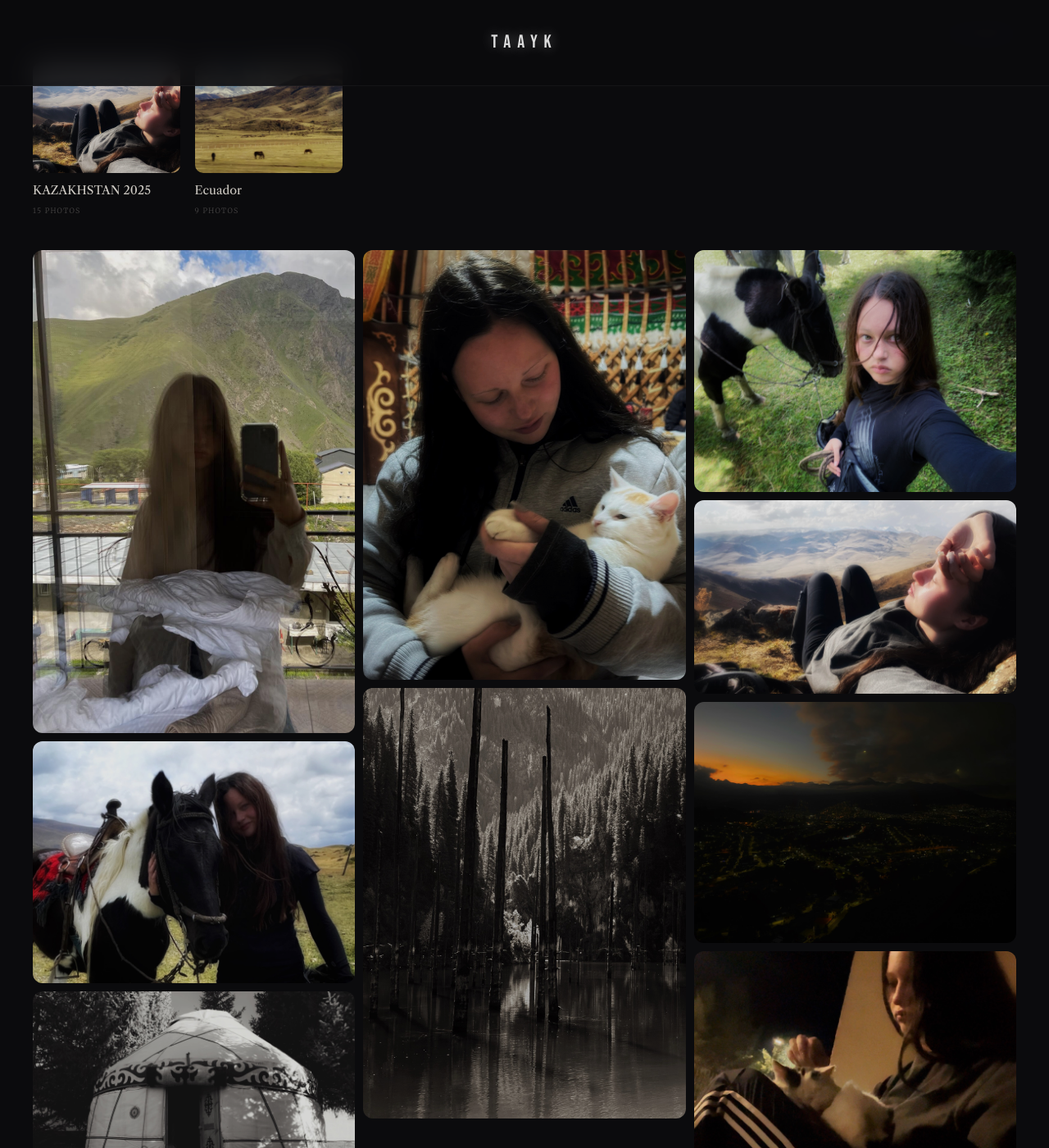
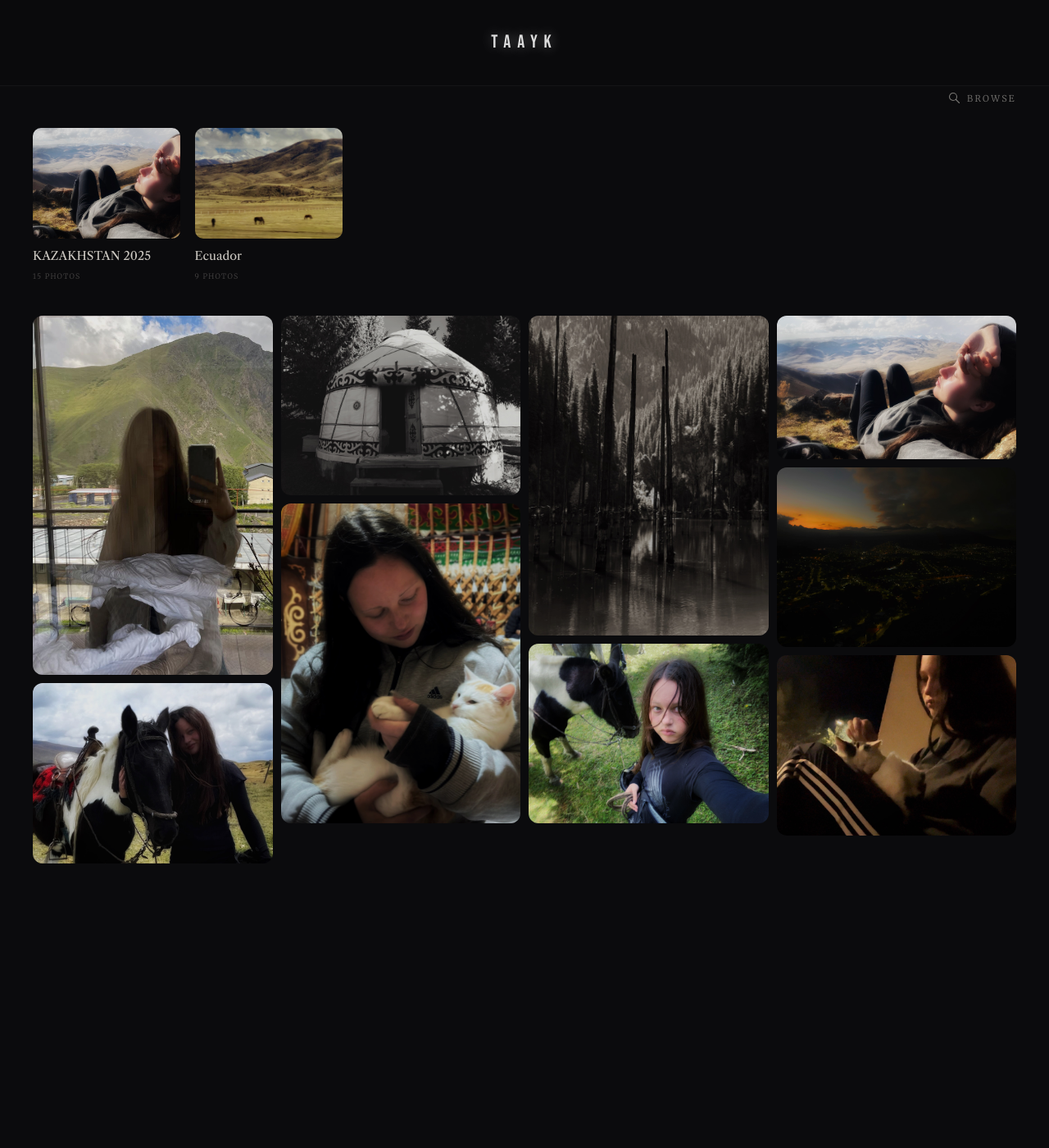
Before and after one commit to maviawa/maviawa.github.io, a Jekyll site: the page built from albums.html, in a window 1280 px wide and 1400 px high. Shown: the whole window at 82% size. Built offline with Jekyll 4.4.1, drawn with Linux system fonts in a browser that asks for light colours.

Commit message:
photos feed 4 columns, album pages 2/4 columns

```diff
--- a/_layouts/album.html
+++ b/_layouts/album.html
@@ -121,7 +121,7 @@ layout: default
 @media (max-width: 480px) {
   .album-page__grid { columns: 1; }
 }
-</style>
+.album-page__header{margin-bottom:2rem !important;}.album-page__grid{columns:4 !important;column-gap:10px !important;max-width:1300px !important;}.album-photo{margin-bottom:10px !important;border-radius:10px !important;}@media (max-width:768px){.album-page{padding:1.2rem 1.2rem 5rem !important;}.album-page__grid{columns:2 !important;column-gap:8px !important;}.album-photo{margin-bottom:8px !important;border-radius:8px !important;}}</style>
 
 <script>
 function openPhoto(src) {
--- a/albums.html
+++ b/albums.html
@@ -4,7 +4,7 @@ title: Photos
 ---
 
 <style>
-.ph-page { min-height: 100vh; background: #0b0b0d; padding-top: 0; }
+.ph-page { min-height: 100vh; background: #0b0b0d; padding-top: 80px; }
 .ph-top { display: flex; justify-content: flex-end; align-items: center; padding: 2rem 2.5rem 0; }
 .ph-browse { background: none; border: none; cursor: pointer; display: flex; align-items: center; gap: .5rem; padding: 0;
   font-family: 'Merriweather', serif; font-size: .68rem; font-weight: 300; letter-spacing: .22em; text-transform: uppercase; color: rgba(232,228,220,.5); }
@@ -22,7 +22,7 @@ title: Photos
 .ph-album__title { margin: .6rem 0 0; font-family: 'Libre Caslon Text', serif; font-size: .9rem; color: rgba(232,228,220,.88); }
 .ph-album__count { margin: .15rem 0 0; font-family: 'Merriweather', serif; font-size: .55rem; letter-spacing: .15em; text-transform: uppercase; color: rgba(232,228,220,.28); }
 
-.ph-feed { column-count: 3; column-gap: 10px; padding: 1.5rem 2.5rem 6rem; }
+.ph-feed { column-count: 4; column-gap: 10px; padding: 1.5rem 2.5rem 6rem; }
 .ph-item { break-inside: avoid; margin: 0 0 10px; border-radius: 12px; overflow: hidden; cursor: zoom-in; transition: box-shadow .4s; }
 .ph-item img { width: 100%; display: block; filter: brightness(.9); transition: filter .4s; }
 .ph-item:hover { box-shadow: 0 0 20px rgba(210,225,240,.22), 0 0 50px rgba(210,225,240,.08); }
@@ -35,7 +35,7 @@ title: Photos
 #ph-lightbox p { margin-top: 1rem; font-family: 'Libre Caslon Text', serif; font-style: italic; font-size: .9rem; color: rgba(232,228,220,.6); }
 
 @media (max-width: 768px) {
-  .ph-top { padding: 1.5rem 1.2rem 0; }
+  .ph-page { padding-top: 0; } .ph-top { padding: 1.5rem 1.2rem 0; }
   .ph-albums { padding-left: 1.2rem; }
   .ph-album { width: 150px; }
   .ph-feed { column-count: 2; column-gap: 8px; padding: 1.2rem 1.2rem 5rem; }
```
